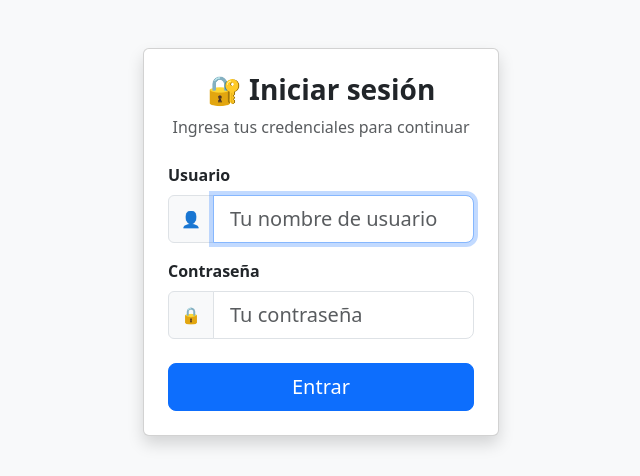
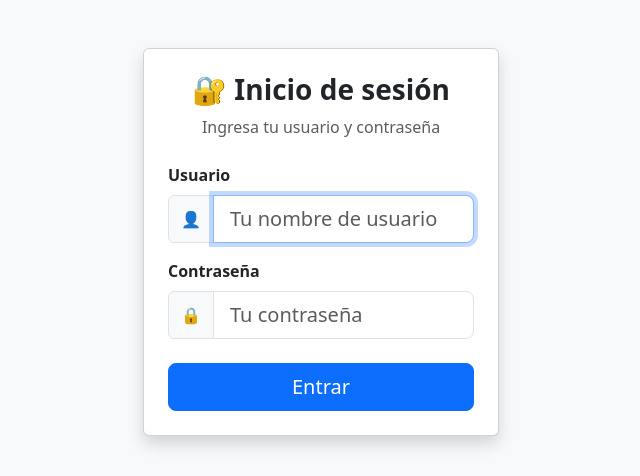
Before and after one commit to Fernando-Alvarado-Soria/Djandoxd, a Django app: page /accounts/login/ in a window 1280 px wide. Shown: the part 56-532 px from the top of the page, without its empty margins (319-959 px from the left). Run offline with Django 5.2, Linux system fonts and the light colour scheme.

Commit message:
cambio de texto en el login

```diff
--- a/trailers/templates/registration/login.html
+++ b/trailers/templates/registration/login.html
@@ -6,8 +6,8 @@
     <div class="card shadow">
       <div class="card-body p-4">
         <div class="text-center mb-4">
-          <h3 class="fw-bold">🔐 Iniciar sesión</h3>
-          <p class="text-muted">Ingresa tus credenciales para continuar</p>
+          <h3 class="fw-bold">🔐 Inicio de sesión</h3>
+          <p class="text-muted">Ingresa tu usuario y contraseña</p>
         </div>
 
         {% if form.errors %}
```
